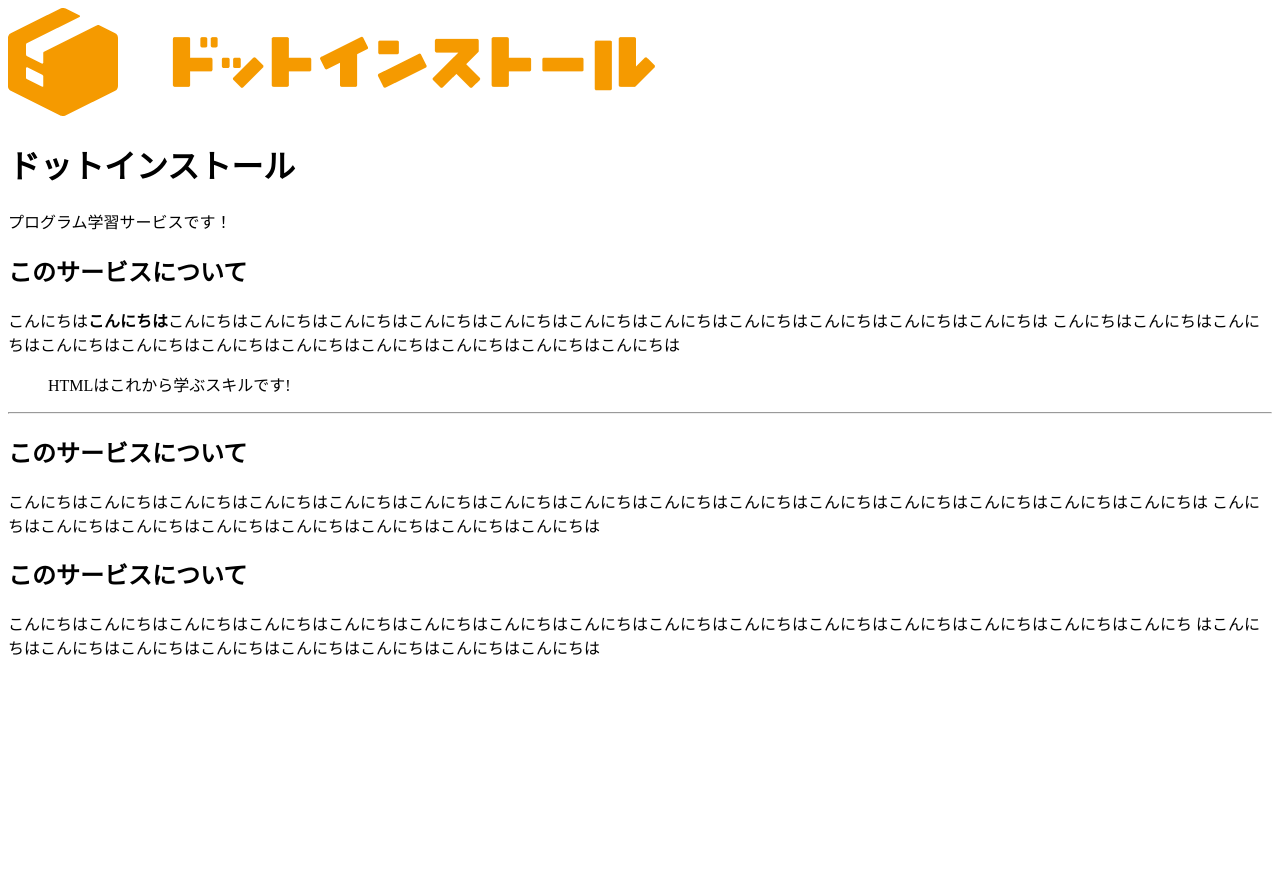
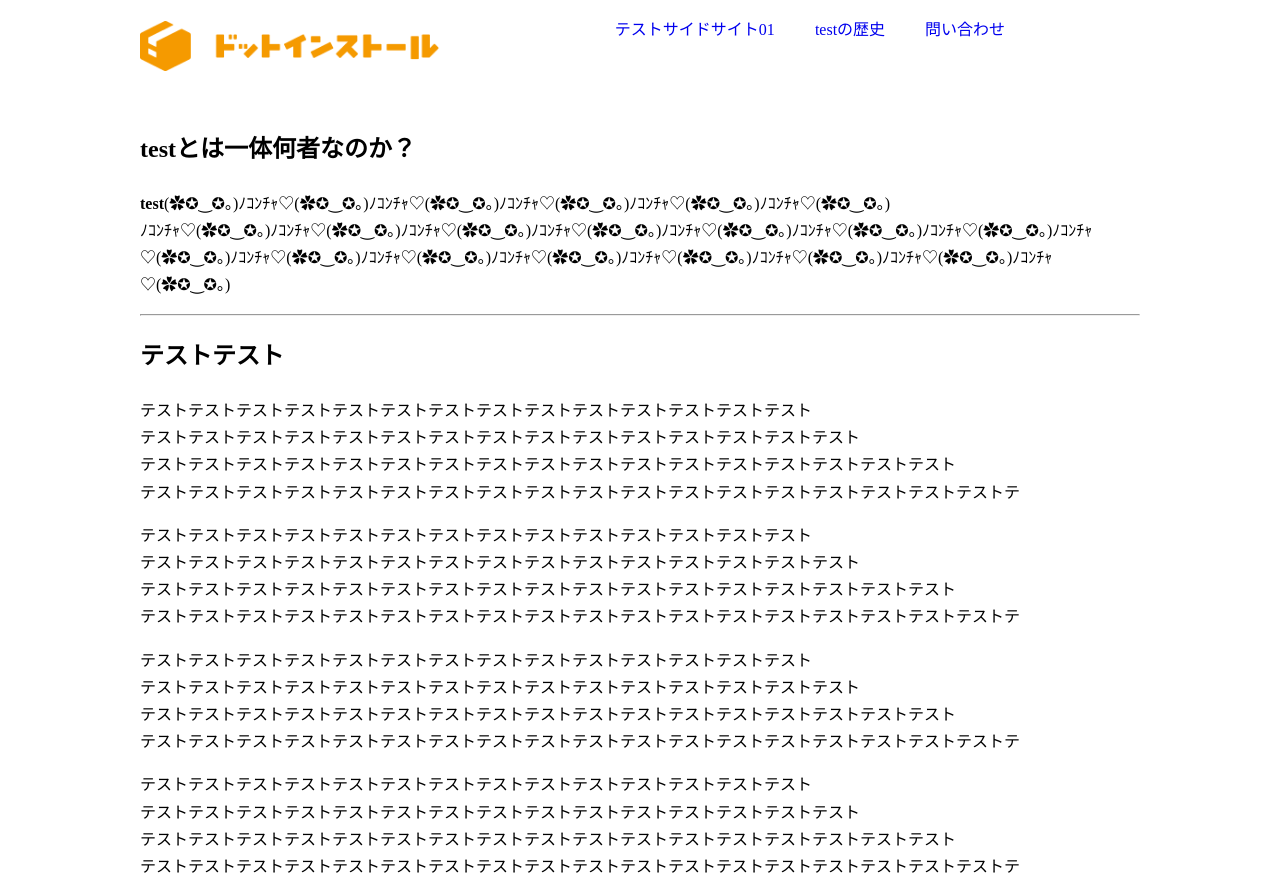
Before and after one commit to otora315/otora315.github.io, a plain HTML site: page index.html in a window 1280 px wide. Before the commit the page ends 800 px from the top, so only its background shows below. Drawn offline with Linux system fonts and the light colour scheme.

Commit message:
Add files via upload

```diff
--- a/css/style.css
+++ b/css/style.css
@@ -1 +1,61 @@
 @charset "UTF-8";
+
+/* 共通フォーム */
+html{
+  font-size: 100%;
+}
+
+body{
+  line-height: 1.7;
+  padding:0px;
+  width: 1000px;
+  margin: 0 auto;
+}
+
+img{
+  max-width: 100%;
+}
+
+ul{
+  list-style-type: none;
+}
+
+a{
+  text-decoration:none ;
+}
+
+a:hover{
+  color: peru;
+}
+
+/* .img-logo */
+.img-logo{
+  margin: auto;
+}
+
+/*logo*/
+.img-logo{
+  width: 300px;
+}
+
+/* header-logo */
+.header-logo{
+  display: flex ;
+}
+
+/* .main-nav-v */
+.main-nav-h{
+  margin: 0 auto;
+}
+/* mein-nav */
+.main-nav{
+display: flex;
+align-items: center;
+
+}
+/* item */
+.item{
+  margin-right: 20px;
+  margin-left: 20px;
+}
+/*  */
--- a/index.html
+++ b/index.html
@@ -2,36 +2,62 @@
 <html lang="ja">
   <head>
     <meta charset="UTF-8">
-    <title>My page</title>
-    <meta name="description" content="サイトの説明欄です">
-    <link rel="icon" href="images/favicon.ico">
+    <title>testの歴史</title>
+    <meta name="description" content="サイト説明欄サイト説明欄サイト説明欄">
+    <link rel="icon" type="image/icon" href="images/favicon.ico">
+
     <link rel="stylesheet" href="css/style.css">
   </head>
-    <body>
-      <img src="images/logo.png" alt="サイトのロゴ画像です！" >
-      <h1>ドットインストール</h1>
-      <p>プログラム学習サービスです！</p>
+  <body>
+    <header class="header-logo">
+        <h1><a href="index.html" class="img-logo"><img class="img-logo" src="images/logo.png" alt="home画像です"></a></h1>
+          <nav class="main-nav-h">
+            <ul class="main-nav">
+              <li><a href="side-1.html" class="item">テストサイドサイト01</a></li>
+              <li><a href="index.html" class="item">testの歴史</a></li>
+              <li><a href="index.html" class="item">問い合わせ</a></li>
+            </ul>
+          </nav>
+    </header>
+    <main>
+      <div>
+        <h2>testとは一体何者なのか？</h2>
+        <p><strong>test</strong>(✿✪‿✪｡)ﾉｺﾝﾁｬ♡(✿✪‿✪｡)ﾉｺﾝﾁｬ♡(✿✪‿✪｡)ﾉｺﾝﾁｬ♡(✿✪‿✪｡)ﾉｺﾝﾁｬ♡(✿✪‿✪｡)ﾉｺﾝﾁｬ♡(✿✪‿✪｡)<br>
+          ﾉｺﾝﾁｬ♡(✿✪‿✪｡)ﾉｺﾝﾁｬ♡(✿✪‿✪｡)ﾉｺﾝﾁｬ♡(✿✪‿✪｡)ﾉｺﾝﾁｬ♡(✿✪‿✪｡)ﾉｺﾝﾁｬ♡(✿✪‿✪｡)ﾉｺﾝﾁｬ♡(✿✪‿✪｡)ﾉｺﾝﾁｬ♡(✿✪‿✪｡)ﾉｺﾝﾁｬ<br>
+          ♡(✿✪‿✪｡)ﾉｺﾝﾁｬ♡(✿✪‿✪｡)ﾉｺﾝﾁｬ♡(✿✪‿✪｡)ﾉｺﾝﾁｬ♡(✿✪‿✪｡)ﾉｺﾝﾁｬ♡(✿✪‿✪｡)ﾉｺﾝﾁｬ♡(✿✪‿✪｡)ﾉｺﾝﾁｬ♡(✿✪‿✪｡)ﾉｺﾝﾁｬ♡(✿✪‿✪｡)<br>
+          </p>
+        <hr>
+        <h2>テストテスト</h2>
+        <p>
+          テストテストテストテストテストテストテストテストテストテストテストテストテストテスト<br>
+          テストテストテストテストテストテストテストテストテストテストテストテストテストテストテスト<br>
+          テストテストテストテストテストテストテストテストテストテストテストテストテストテストテストテストテスト<br>
+          テストテストテストテストテストテストテストテストテストテストテストテストテストテストテストテストテストテストテ<br>
+        </p>
 
-      <h2>このサービスについて</h2>
-      <p>こんにちは<strong>こんにちは</strong>こんにちはこんにちはこんにちはこんにちはこんにちはこんにちはこんにちはこんにちはこんにちはこんにちはこんにちは
-        こんにちはこんにちはこんにちはこんにちはこんにちはこんにちはこんにちはこんにちはこんにちはこんにちはこんにちは</p>
+        <p>
+          テストテストテストテストテストテストテストテストテストテストテストテストテストテスト<br>
+          テストテストテストテストテストテストテストテストテストテストテストテストテストテストテスト<br>
+          テストテストテストテストテストテストテストテストテストテストテストテストテストテストテストテストテスト<br>
+          テストテストテストテストテストテストテストテストテストテストテストテストテストテストテストテストテストテストテ<br>
+        </p>
 
-      <blockquote cite="https://dotinstall.com">
-        <p>HTMLはこれから学ぶスキルです!</p>
-      </blockquote>
+        <p>
+          テストテストテストテストテストテストテストテストテストテストテストテストテストテスト<br>
+          テストテストテストテストテストテストテストテストテストテストテストテストテストテストテスト<br>
+          テストテストテストテストテストテストテストテストテストテストテストテストテストテストテストテストテスト<br>
+          テストテストテストテストテストテストテストテストテストテストテストテストテストテストテストテストテストテストテ<br>
+        </p>
 
-      <hr>
-
-      <h2>このサービスについて</h2>
-      <p>こんにちはこんにちはこんにちはこんにちはこんにちはこんにちはこんにちはこんにちはこんにちはこんにちはこんにちはこんにちはこんにちはこんにちはこんにちは
-        こんにちはこんにちはこんにちはこんにちはこんにちはこんにちはこんにちはこんにちは</p>
-
-      <h2>このサービスについて</h2>
-      <p>こんにちはこんにちはこんにちはこんにちはこんにちはこんにちはこんにちはこんにちはこんにちはこんにちはこんにちはこんにちはこんにちはこんにちはこんにち
-        はこんにちはこんにちはこんにちはこんにちはこんにちはこんにちはこんにちはこんにちは</p>
-      </p>
-
-    </body>
+        <p>
+          テストテストテストテストテストテストテストテストテストテストテストテストテストテスト<br>
+          テストテストテストテストテストテストテストテストテストテストテストテストテストテストテスト<br>
+          テストテストテストテストテストテストテストテストテストテストテストテストテストテストテストテストテスト<br>
+          テストテストテストテストテストテストテストテストテストテストテストテストテストテストテストテストテストテストテ<br>
+        </p>
+      </div>
+    </main>
+  </body>
 </html>
 
 <!-- width[ウィスト] height[ハイト] -->
```
Also changed, not shown: side-1.html (added, +18 -0 lines), img/favicon.ico (added), img/logo.png (added).
